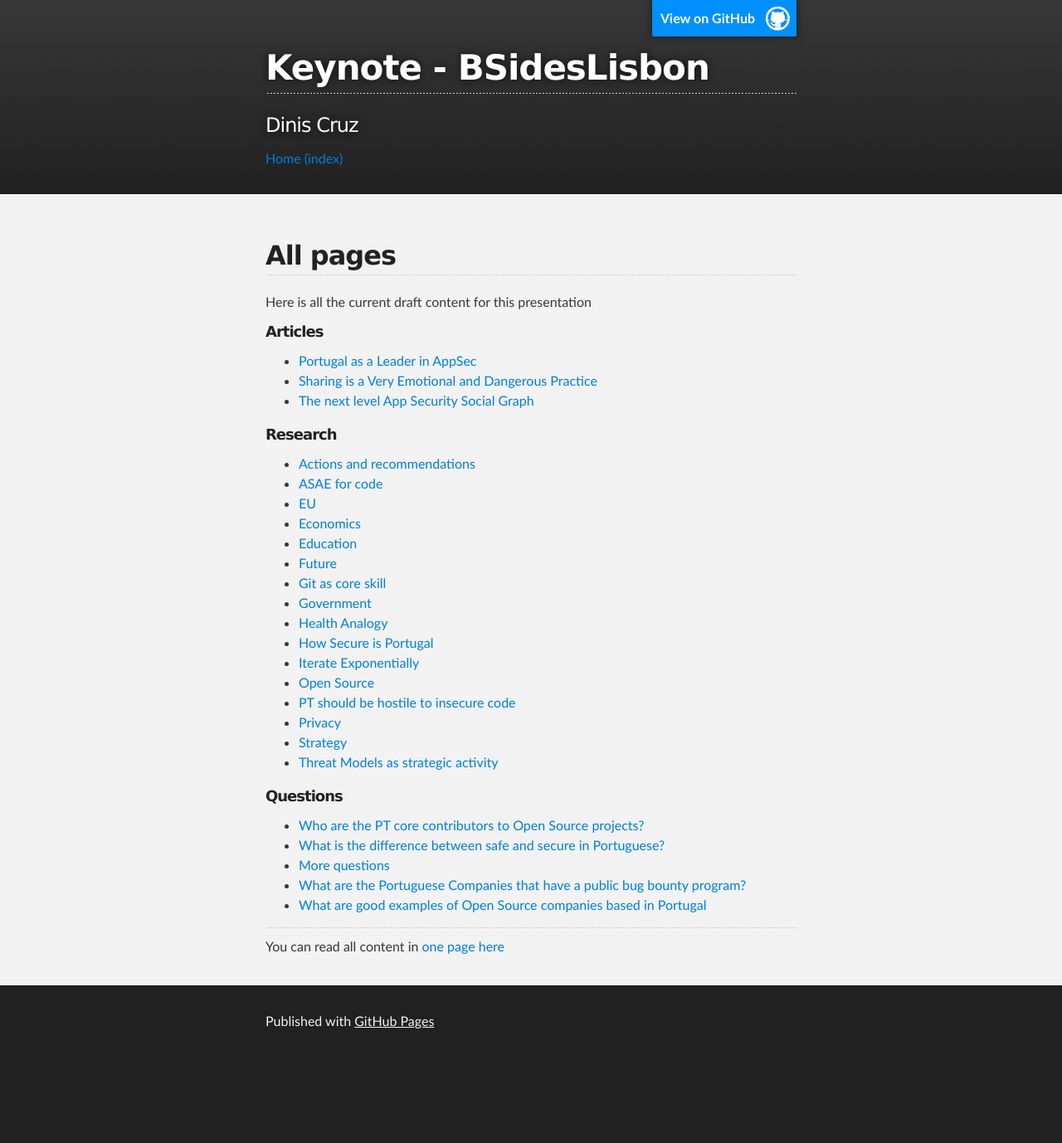
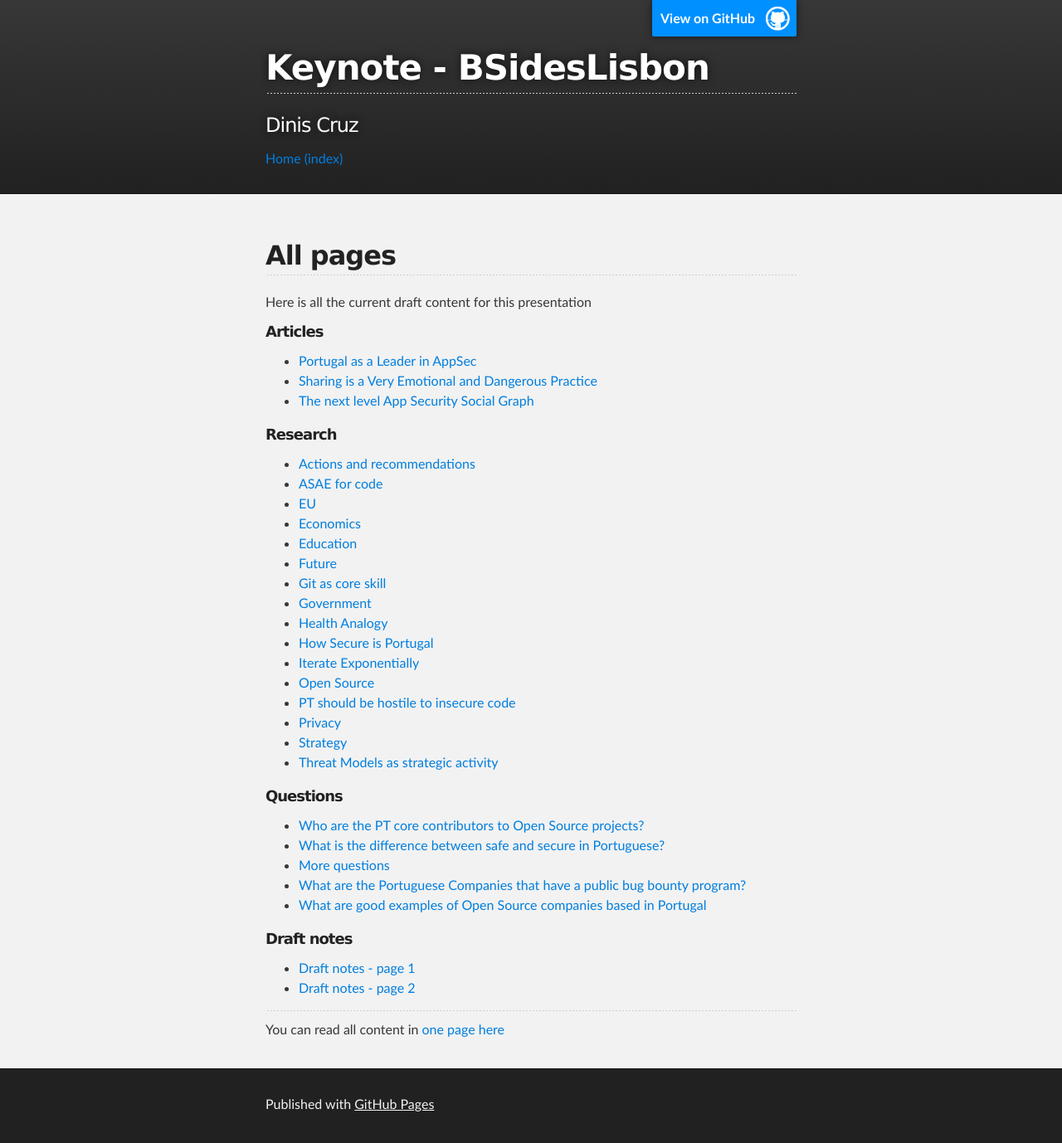
Before and after one commit to DinisCruz/Book_Hacking_Portugal, a Jekyll site: the page built from index.md, in a window 1280 px wide. Shown: the whole page at 83% size. Built offline with Jekyll 4.4.1, drawn with Linux system fonts in a browser that asks for light colours; before the commit the page ends 1278 px from its top, so only the background shows below that.

Commit message:
Added draft-notes to all-pages view

```diff
--- a/_layouts/all-pages.html
+++ b/_layouts/all-pages.html
@@ -43,5 +43,16 @@ Here is all the current <b>draft</b> content for this presentation
 </ul>
 
 
+<h5>Draft notes</h5>
+
+<ul>
+    <ul>
+        {% for page in site.pages %}
+            {% if page.title and page.type == 'draft-notes' %}
+                <li><a href="/keynote-bsideslisbon{{page.url}}">{{page.title}}</a></li>
+            {% endif %}
+        {% endfor %}
+    </ul>
+</ul>
 <hr>
 {{content}}
```
